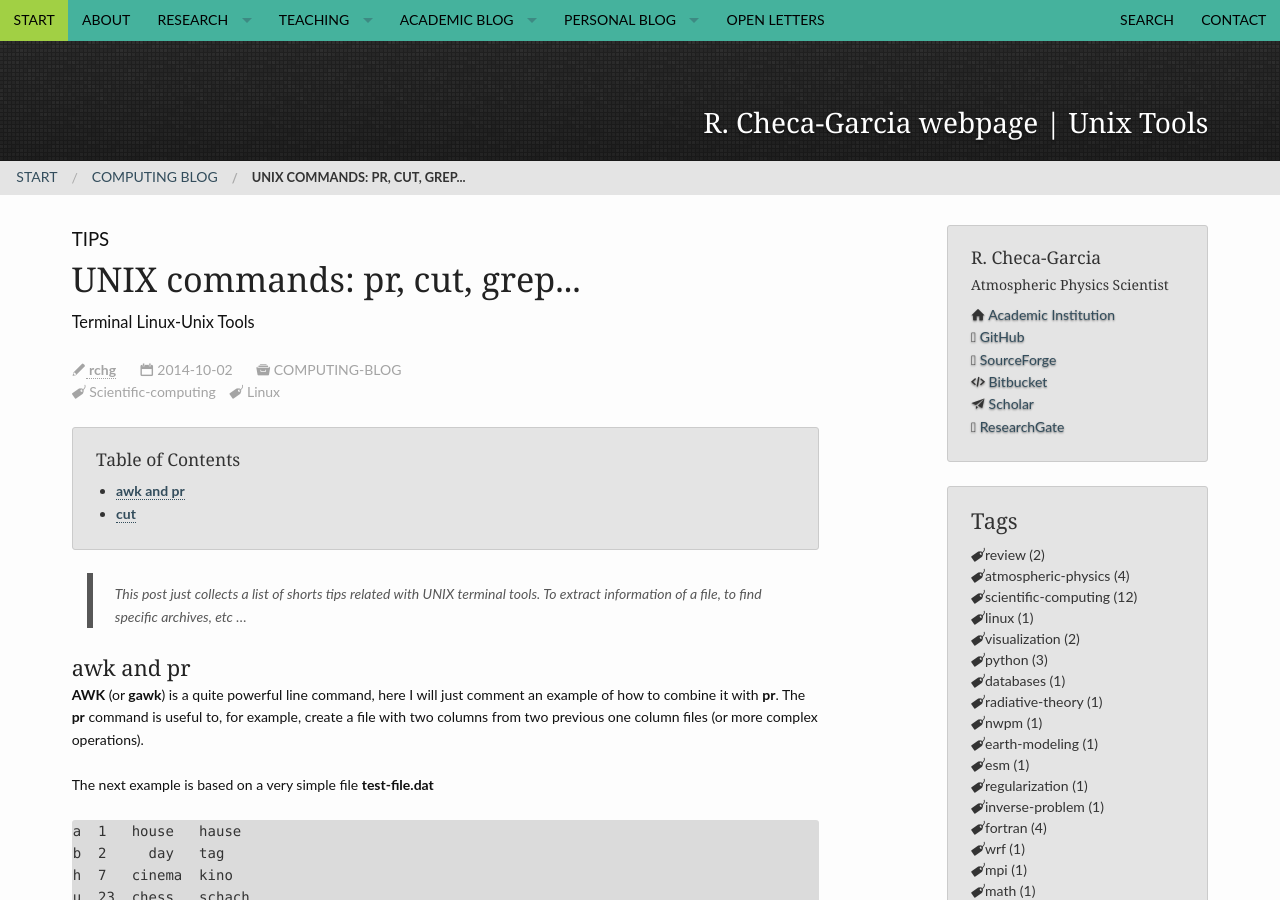
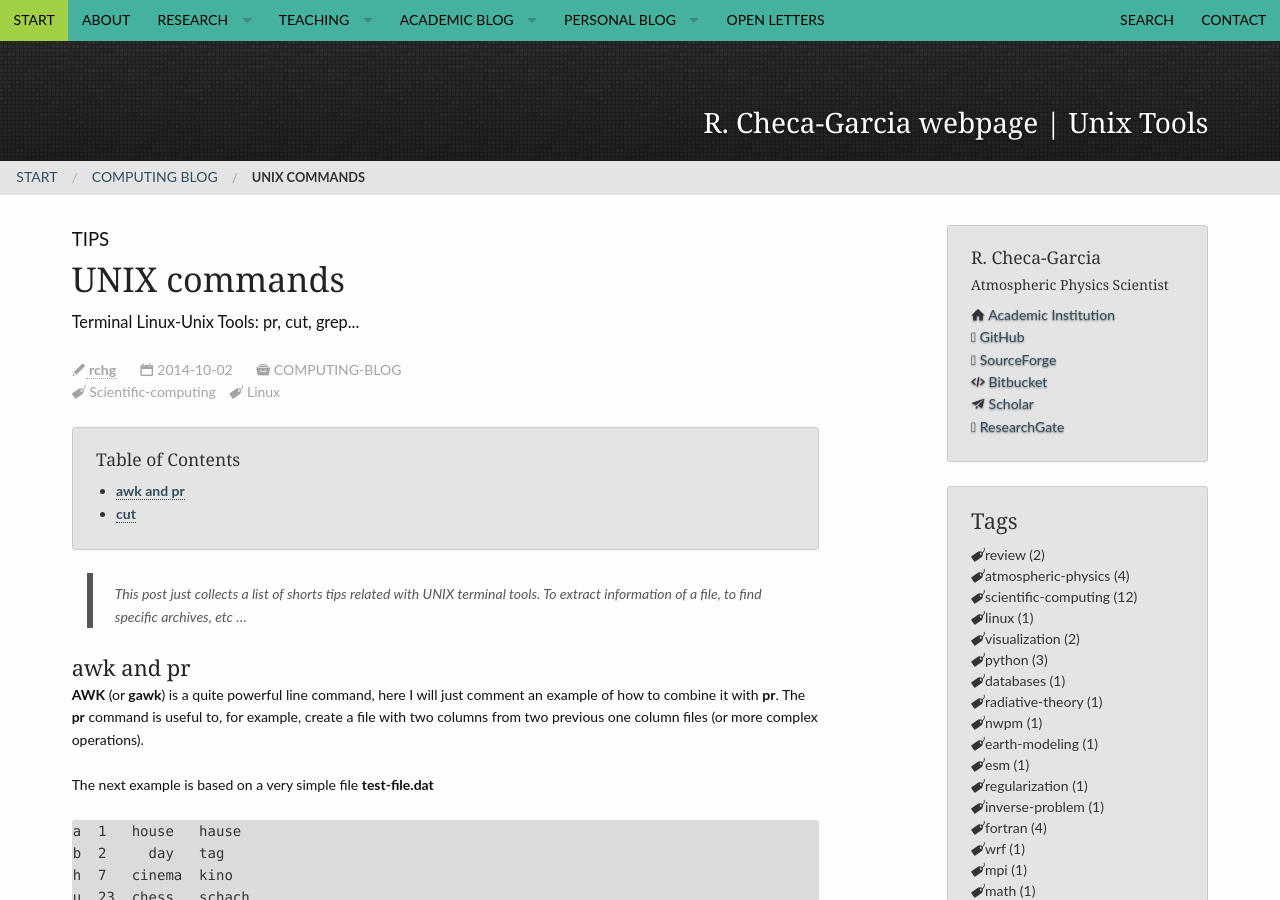
Before and after one commit to RCHG/rchg.github.io, a Jekyll site: the page built from _posts/2014-10-02-UNIX-tools.md, in a window 1280 px wide and 900 px high. Built offline with Jekyll 4.4.1, drawn with Linux system fonts in a browser that asks for light colours.

Commit message:
Update 2014-10-02-UNIX-tools.md

```diff
--- a/_posts/2014-10-02-UNIX-tools.md
+++ b/_posts/2014-10-02-UNIX-tools.md
@@ -2,8 +2,8 @@
 layout: page
 sidebar: right
 subheadline: Tips
-title:  "UNIX commands: pr, cut, grep..."
-teaser: "Terminal Linux-Unix Tools"
+title:  "UNIX commands"
+teaser: "Terminal Linux-Unix Tools: pr, cut, grep..."
 breadcrumb: true
 tags:
     - [Scientific-computing, Linux]
```
